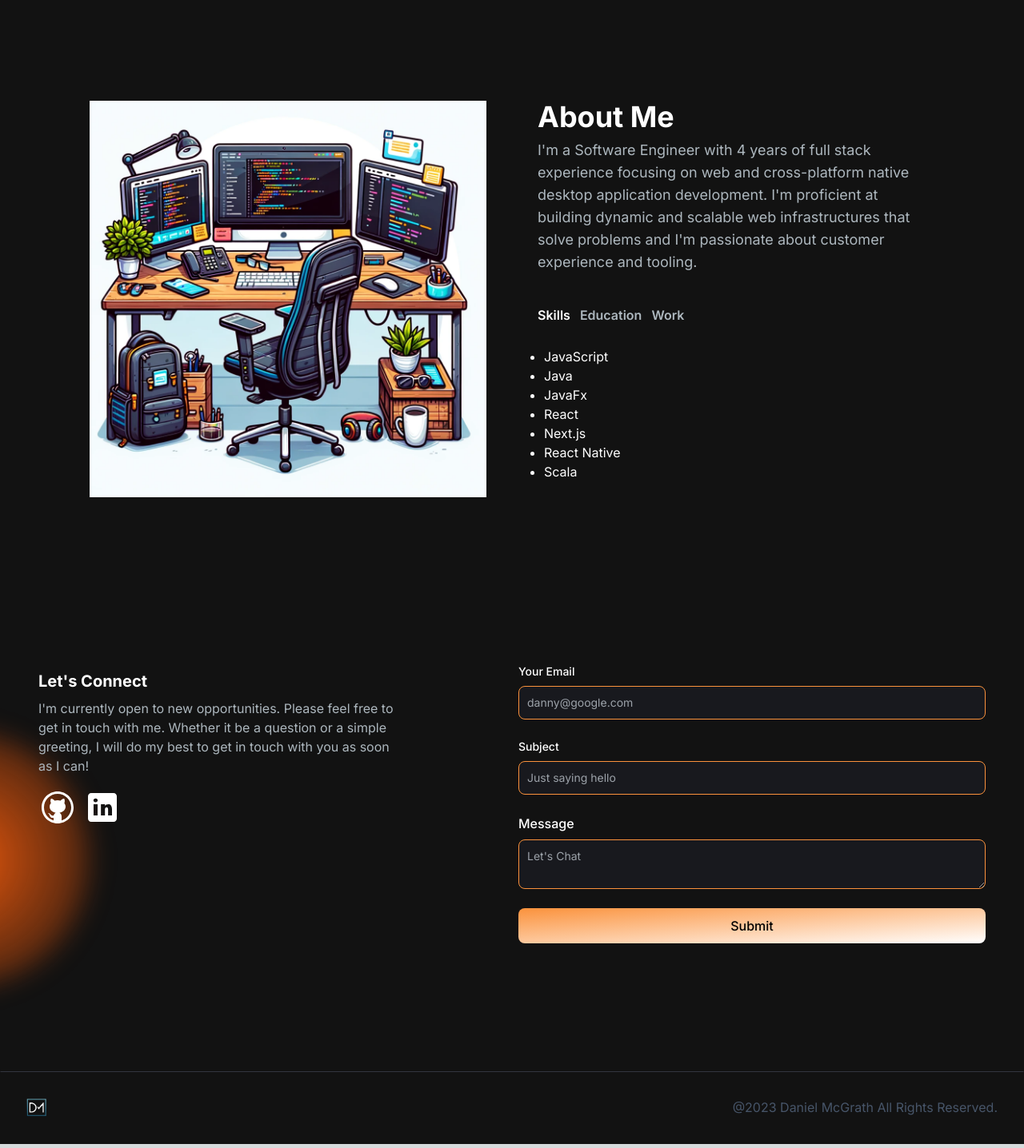
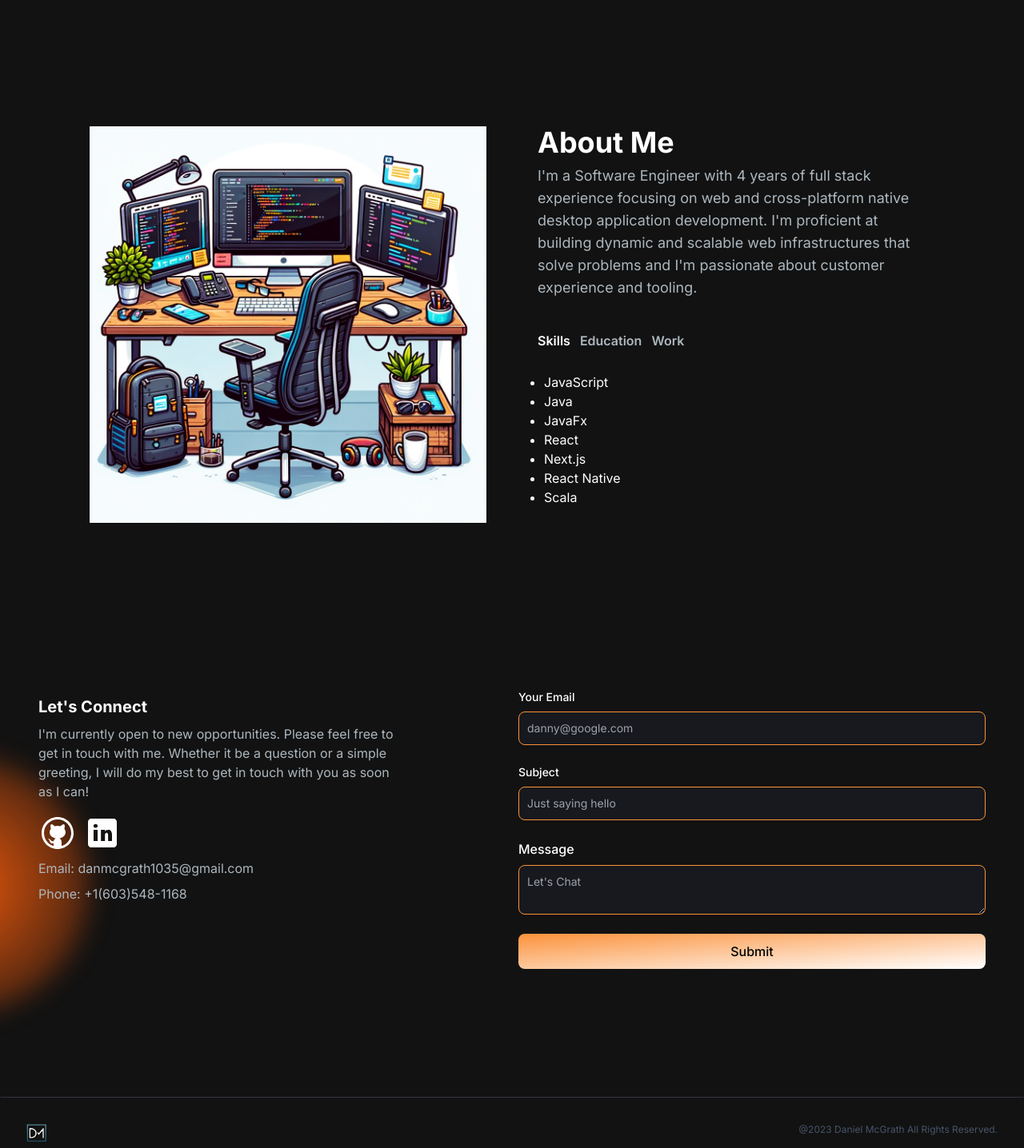
Before and after one commit to danmcgrath10/personal-website, a Next.js app: page / in a window 1280 px wide. Shown: the part 594-2030 px from the top of the page at 80% size. Built offline with nearby package versions, Linux system fonts and the light colour scheme.

Commit message:
minor cleanups

```diff
--- a/app/components/AboutSection.jsx
+++ b/app/components/AboutSection.jsx
@@ -53,7 +53,7 @@ const AboutSection = () => {
     }
 
   return (
-    <section className="text-white" id="about">
+    <section className="text-white mt-8" id="about">
         <div className="md:grid md:grid-cols-2 gap-8 items-center py-8 px-4 xl:gap-16 sm:py-16 xl:px-16">
             <Image
                 alt='Dev Workstation'
--- a/app/components/EmailSection.jsx
+++ b/app/components/EmailSection.jsx
@@ -47,6 +47,10 @@ const EmailSection = () => {
                     <Image src={LinkedInIcon} alt='LinkedIn Icon'/>
                 </Link>
             </div>
+            <div className='flex flex-col gap-2 mt-2 text-[#ADB7BE] max-w-md mb-4'>
+                <p >Email: <a href="mailto:your-email@example.com">danmcgrath1035@gmail.com</a></p>
+                <p>Phone: <a href="tel:+16035481168">+1(603)548-1168</a></p>
+            </div>
         </div>
         <div className='z-10'>
             <form className='flex flex-col' onSubmit={handleSubmit}>
--- a/app/components/Footer.jsx
+++ b/app/components/Footer.jsx
@@ -14,7 +14,7 @@ const Footer = () => {
                 width={25}
               />
             </span>
-            <p className='text-slate-600'>
+            <p className='text-slate-600 text-xs sm:text-md'>
                 @2023 Daniel McGrath All Rights Reserved.
             </p>
         </div>
--- a/app/components/MenuOverlay.jsx
+++ b/app/components/MenuOverlay.jsx
@@ -1,12 +1,12 @@
 import React from 'react'
 import NavLink from './NavLink';
 
-const MenuOverlay = ({links}) => {
+const MenuOverlay = ({links, onClick}) => {
   return (
     <ul className="flex flex-col py-4 items-center">
         {links.map((link, index) => (
             <li key={index}>
-                <NavLink href={link.path} title={link.title} />
+                <NavLink href={link.path} title={link.title} onClick={onClick}/>
             </li>
         ))}
     </ul>
--- a/app/components/NavLink.jsx
+++ b/app/components/NavLink.jsx
@@ -1,13 +1,17 @@
 import Link from 'next/link'
 import React from 'react'
 
-const NavLink = ({href, title}) => {
+const NavLink = ({href, title, onClick}) => {
+  const handleClick = (e) => {
+    onClick?.(e); // Call the passed onClick function if it exists
+  };
   return (
     <Link
         href={href}
-        className="block py-2 pl-3 pr-4 text-[#ADB7BE] sm:text-xl rounded md:p-0 hover:text-white"
+        legacyBehavior
+        passHref
     >
-        {title}
+        <a className="block py-2 pl-3 pr-4 text-[#ADB7BE] sm:text-xl rounded md:p-0 hover:text-white" onClick={handleClick}>{title}</a>
     </Link>
   )
 }
--- a/app/components/Navbar.jsx
+++ b/app/components/Navbar.jsx
@@ -25,8 +25,12 @@ const navLinks = [
 const Navbar = () => {
   const [navbarOpen, setNavbarOpen] = useState(false);
 
+  const closeNavBar = () => {
+    setNavbarOpen(false);
+  }
+
   return (
-    <nav className="fixed mx-auto border border-[#33353F] top-0 left-0 right-0 z-10 bg-[#121212] bg-opacity-100 z-100">
+    <nav className="fixed mx-auto z-20 border border-[#33353F] top-0 left-0 right-0 bg-[#121212] bg-opacity-100">
       <div className="flex container lg:py-4 flex-wrap items-center justify-between mx-auto px-4 py-2">
         <Link
           href={"/"}
@@ -60,13 +64,13 @@ const Navbar = () => {
           <ul className="flex p-4 md:p-0 md:flex-row md:space-x-8 mt-0">
             {navLinks.map((link, index) => (
               <li key={index}>
-                <NavLink href={link.path} title={link.title} />
+                <NavLink href={link.path} title={link.title} onClick={closeNavBar}/>
               </li>
             ))}
           </ul>
         </div>
       </div>
-      {navbarOpen ? <MenuOverlay links={navLinks} /> : null}
+      {navbarOpen ? <MenuOverlay links={navLinks} onClick={closeNavBar}/> : null}
     </nav>
   );
 };
--- a/app/page.js
+++ b/app/page.tsx
@@ -1,9 +1,14 @@
 import Image from "next/image";
+import Navbar from "./components/Navbar";
 import HeroSection from "./components/HeroSection";
-import Navbar from "./components/Navbar";
 import AboutSection from "./components/AboutSection";
 import EmailSection from "./components/EmailSection";
 import Footer from "./components/Footer";
+import { Metadata } from "next";
+
+export const metadata: Metadata = {
+  title: "Daniel McGrath - Full-Stack Developer Portfolio"
+}
 
 export default function Home() {
   return (
```
Also changed, not shown: package.json (+4 -5 lines), 2 other files (tests, documents, lock files or other folders).
